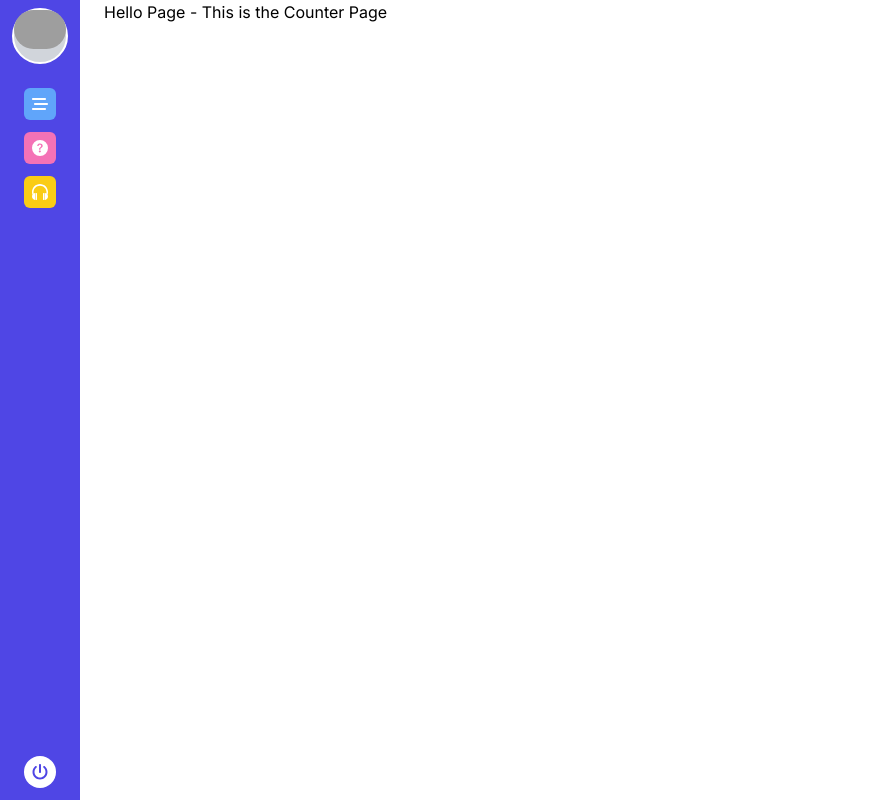
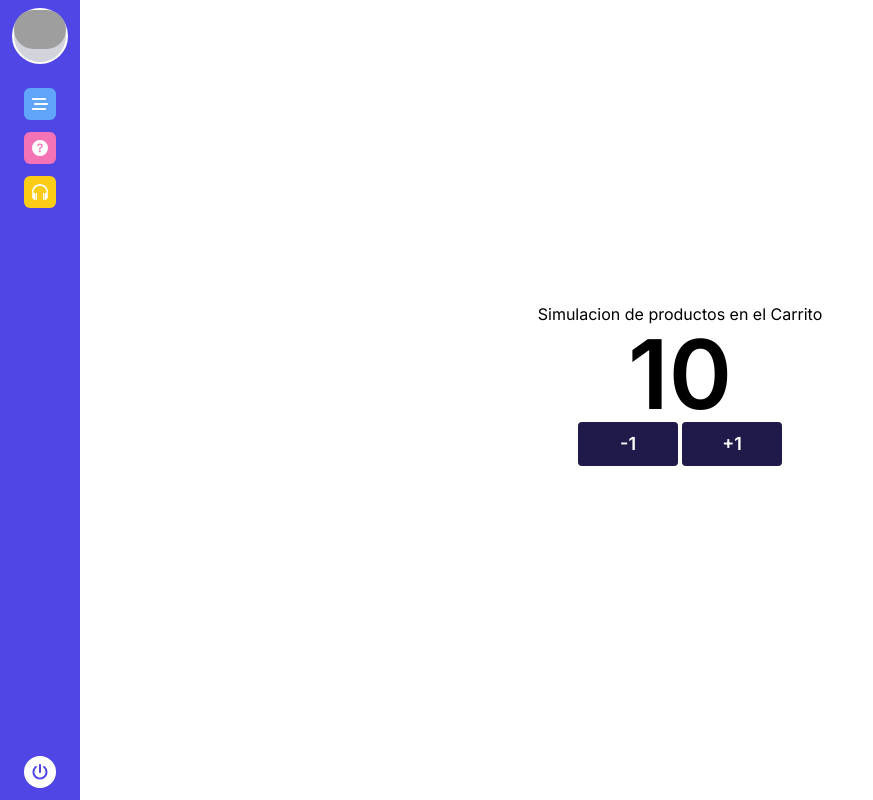
Before and after one commit to renier1989/shop-dashboard, a Next.js app: page /dashboard/counter in a window 1280 px wide. Shown: the whole page, without its empty margins (0-873 px from the left). Built offline with nearby package versions, Linux system fonts and the light colour scheme; grey boxes are pictures that could not be loaded.

Commit message:
Creando conflicto entre compoenentes del lado del cliente y el servidor al mismo tiempo (ERROR)

```diff
--- a/src/app/dashboard/counter/page.tsx
+++ b/src/app/dashboard/counter/page.tsx
@@ -1,8 +1,25 @@
+'use client'
+import { Metadata } from "next";
+import { useState } from "react";
+
+
+export const metadata:Metadata = {
+ title: 'Counter Page',
+ description: 'Countar de productos',
+};
 
 export default function CounterPage() {
+  const [count, setCount] = useState(10);
+
   return (
-    <div>
-      <h1>Hello Page - This is the Counter Page</h1>
+    <div className="flex flex-col items-center justify-center w-full h-full">
+      <span>Simulacion de productos en el Carrito</span>
+      <span className="text-8xl font-semibold">{count}</span>
+
+      <div className="flex gap-1">
+        <button className="flex items-center justify-center p-2 w-[100px] rounded text-white bg-indigo-950 transition-all hover:bg-indigo-400 hover:text-indigo-950 duration-200 font-semibold text-lg" onClick={()=>setCount(count - 1)}>-1</button>
+        <button className="flex items-center justify-center p-2 w-[100px] rounded text-white bg-indigo-950 transition-all hover:bg-indigo-400 hover:text-indigo-950 duration-200 font-semibold text-lg" onClick={()=>setCount(count + 1)} >+1</button>
+      </div>
     </div>
   );
 }
```
